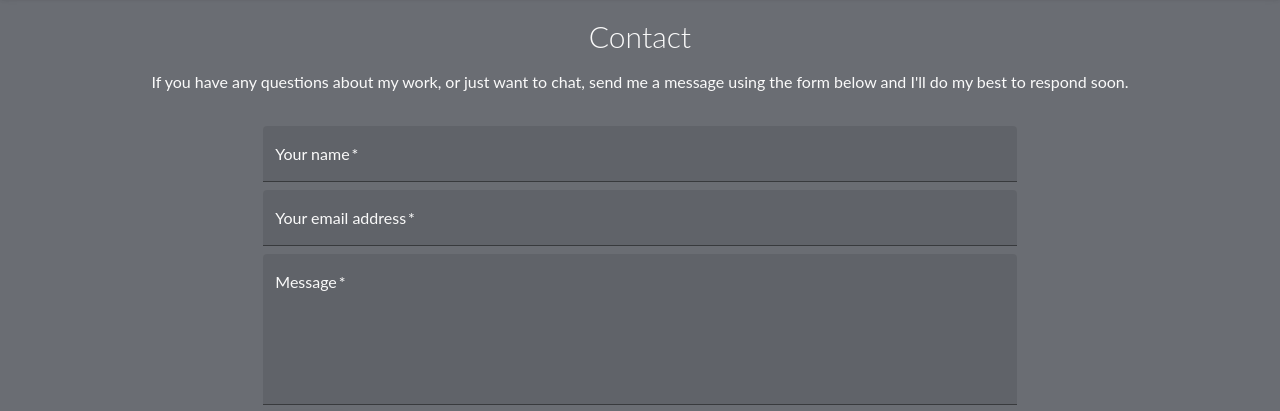
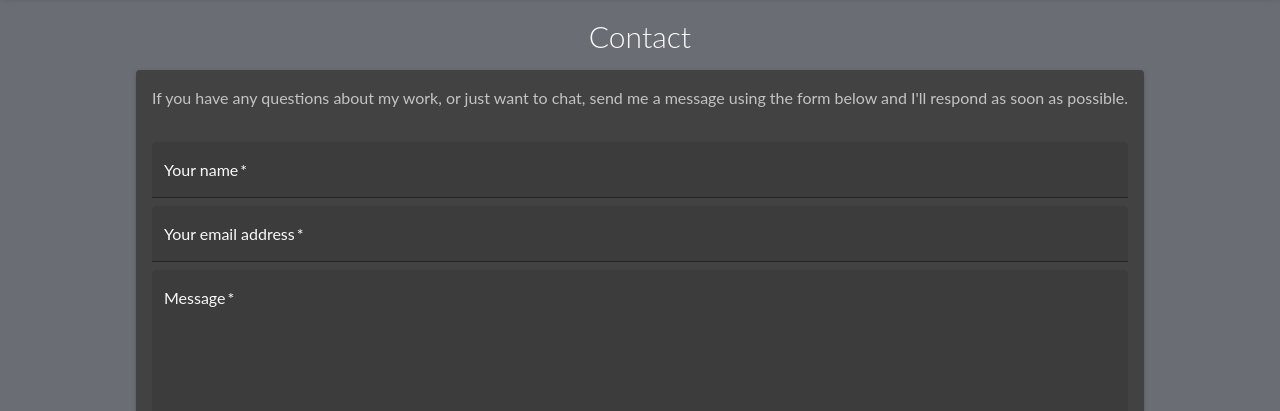
Before and after one commit to colinperepelken/old-portfolio, a React (Create React App) app: page / in a window 1280 px wide. Both pictures are taken after a click on the tab "CONTACT". Shown: the part 374-785 px from the top of the page. Built offline with nearby package versions, Linux system fonts and the light colour scheme.

Commit message:
Style contact form

```diff
--- a/src/views/Contact.js
+++ b/src/views/Contact.js
@@ -5,7 +5,8 @@ import {
     Box,
     TextField,
     Button,
-    Container
+    Container,
+    Paper
 } from "@material-ui/core";
 
 import { theme } from "../theme";
@@ -15,8 +16,12 @@ const useStyles = makeStyles(theme => ({
     textField: {
         marginBottom: theme.spacing(1),
     },
-    submitBtn: {
-        textAlign: "center",
+    paper: {
+        backgroundColor: "#424242",
+        padding: theme.spacing(2),
+    },
+    description : {
+        opacity: 0.7
     }
 }));
 
@@ -37,15 +42,18 @@ const Contact = () => {
                 </Box>
             </Grid>
             <Grid item container direction="column" justify="center" alignItems="center" xs={12}>
+                <Paper elevation={2} className={classes.paper}>
                     <Box mb={4}>
-                    <Typography>If you have any questions about my work, or just want to chat, send me a message using the form below and I'll do my best to respond soon.</Typography>
+                        <Typography className={classes.description}>If you have any questions about my work, or just want to chat, send me a message using the form below and I'll respond as soon as possible.</Typography>
                     </Box>
                     <form onSubmit={handleSubmit}>
                         <TextField fullWidth name="name" color="secondary" className={classes.textField} label="Your name" variant="filled" required />
                         <TextField fullWidth name="email" color="secondary" className={classes.textField} label="Your email address" variant="filled" required />
                         <TextField fullWidth name="message" color="secondary" className={classes.textField} label="Message" variant="filled" multiline rows={6} required />
-                    <Button className={classes.submitBtn} variant="contained" color="secondary">Submit</Button>
+                        <Button variant="contained" color="secondary">Submit</Button>
                     </form>
+                </Paper>
+
             </Grid>
         </Grid>
     );
```
Lines whose indentation alone changed are shown as unchanged.
